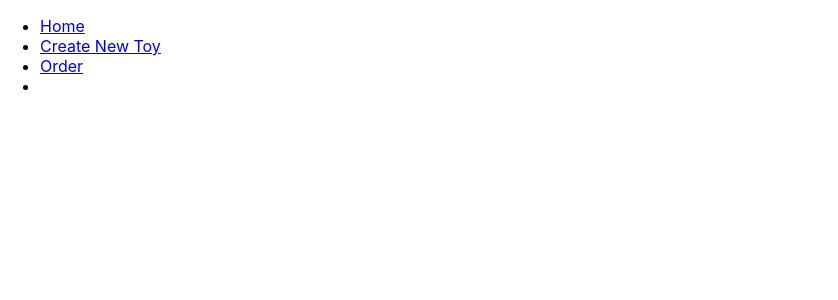
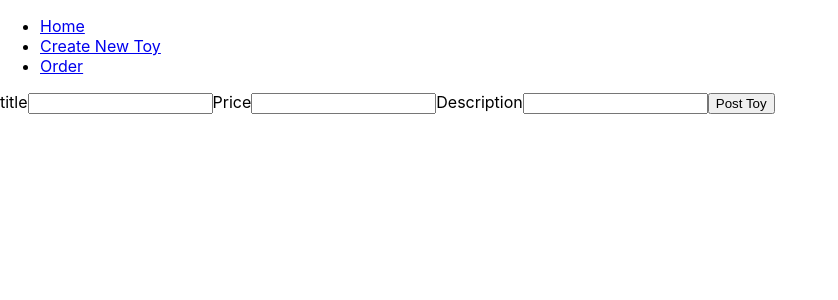
Before and after one commit to BenFro21/toddlerToys-React, a React (Create React App) app: page /new in a window 1280 px wide. Shown: the top 300 px of the page, without its empty margins (0-838 px from the left). Built offline with nearby package versions, Linux system fonts and the light colour scheme; no server answers.

Commit message:
Showall and create new pages working

```diff
--- a/package.json
+++ b/package.json
@@ -6,6 +6,7 @@
     "@testing-library/jest-dom": "^5.16.5",
     "@testing-library/react": "^13.4.0",
     "@testing-library/user-event": "^13.5.0",
+    "axios": "^1.2.4",
     "react": "^18.2.0",
     "react-dom": "^18.2.0",
     "react-router-dom": "^6.6.2",
--- a/src/App.js
+++ b/src/App.js
@@ -1,7 +1,7 @@
 import './App.css';
 import { useState, useEffect } from 'react'
 import {Route, Routes} from 'react-router-dom'
-import Navbar from './components/navbar/Navbar';
+import Layout from './components/layout/Layout';
 import AllToyPage from './pages/AllToyPage/AllToyPage';
 import NewToyPage from './pages/newToyPage/NewToyPage';
 
@@ -16,19 +16,19 @@ function App() {
     .then(toys => setToys(toys))
   }, [])
 
+  const addToy = (toy) => {
+    setToys([...toys, toy])
+  }
+
   console.log(toys)
 
   return (
-    <>
-      <Navbar>
-
+      <Layout>
         <Routes >
           <Route path='/' element={<AllToyPage toys={toys} setToys={setToys} />} />
-          <Route path='/new' element={<NewToyPage />} />
+          <Route path='/new' element={<NewToyPage addToy={addToy} />} />
         </Routes>
-      </Navbar>
-    </>
-
+      </Layout>
   );
 }
 
--- /dev/null
+++ b/src/components/layout/Layout.jsx
@@ -0,0 +1,13 @@
+import React from 'react'
+import Navbar from '../navbar/Navbar'
+
+const Layout = ({children}) => {
+  return (
+    <div>
+        <Navbar />
+        {children}
+    </div>
+  )
+}
+
+export default Layout
--- a/src/components/navbar/Navbar.jsx
+++ b/src/components/navbar/Navbar.jsx
@@ -8,7 +8,7 @@ const Navbar = () => {
         <li><Link to='/'>Home</Link></li>
         <li><Link to='/new'>Create New Toy</Link></li>
         <li><Link to='/order'>Order</Link></li>
-        <li><Link to='/'></Link></li>
+        {/* <li><Link to='/alltoys'>Toys for sale</Link></li> */}
 
    </ul>
 
--- a/src/index.js
+++ b/src/index.js
@@ -3,14 +3,14 @@ import ReactDOM from 'react-dom/client';
 import './index.css';
 import App from './App';
 import reportWebVitals from './reportWebVitals';
-import {BrowserRouter as Router} from 'react-router-dom'
+import {BrowserRouter } from 'react-router-dom'
 
 const root = ReactDOM.createRoot(document.getElementById('root'));
 root.render(
   <React.StrictMode>
-  <Router>
+  <BrowserRouter>
     <App />
-  </Router>
+  </BrowserRouter>
   </React.StrictMode>
 
 
--- a/src/pages/newToyPage/NewToyPage.jsx
+++ b/src/pages/newToyPage/NewToyPage.jsx
@@ -1,9 +1,47 @@
-import React from 'react'
+import {useState} from 'react'
+import axios from 'axios'
+import { useNavigate } from 'react-router-dom';
 
-const NewToyPage = () => {
-  return (
-    <div><h1>Im  the new Toy Page!</h1></div>
-  )
+const backendUrl = 'http://localhost:8000/'
+
+
+const NewToyPage = ({addToy}) => {
+  const navigate = useNavigate()
+
+  let initalState = {
+    title: '',
+    price:'',
+    description: ''
+  }
+const [formData, setFormData] =useState(initalState)
+const handleChange = (e) => {
+  setFormData({...formData, [e.target.id] : e.target.value})
+}
+const handleSubmit = (e) => {
+  e.preventDefault()
+  axios.post(`${backendUrl}toys`, formData)
+  .then(res => {
+    setFormData(initalState)
+    addToy(res.data)
+    navigate('/', {replace: true})
+  })
+}
+
+    return (
+      <form onSubmit={handleSubmit}>
+        <label htmlFor='title'>title</label>
+        <input id='title' name='title' type='text' onChange={handleChange} />
+
+        <label htmlFor='price'>Price</label>
+        <input id='price' name='price' type='number' onChange={handleChange} />
+
+
+        <label htmlFor='description'>Description</label>
+        <input id='description' name='description' type='textarea' onChange={handleChange} />
+
+        <input type='submit' value='Post Toy' />
+      </form>
+    )
 }
 
 export default NewToyPage
```
Also changed, not shown: 2 other files (tests, documents, lock files or other folders).
